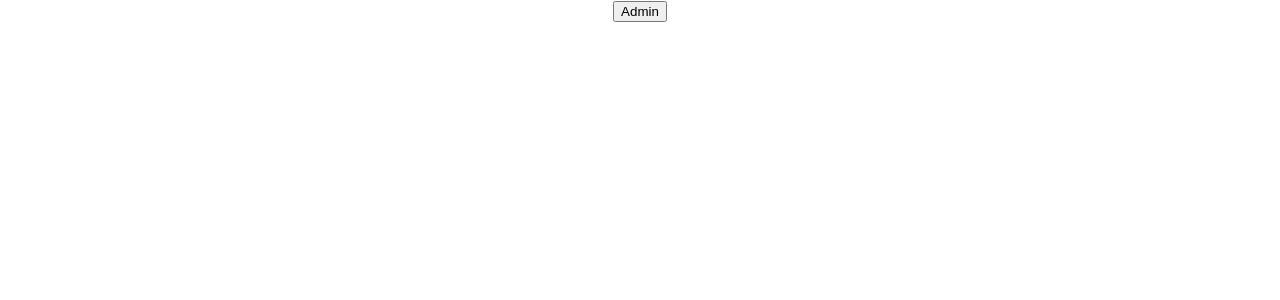
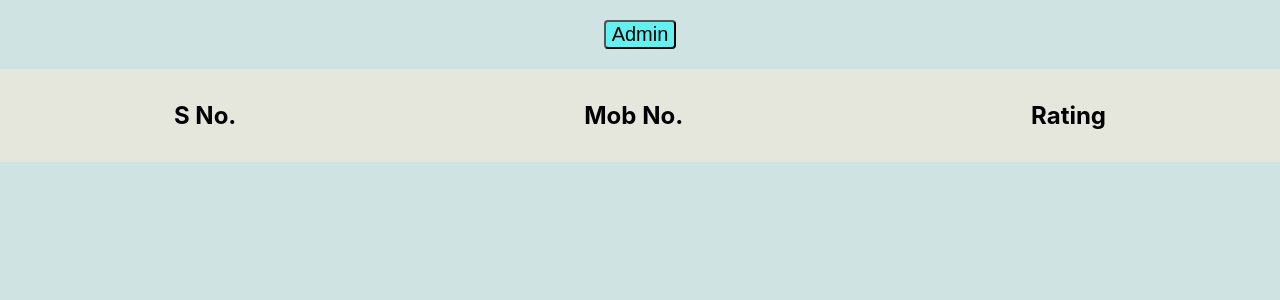
Before and after one commit to Angad-Godara/Zorg-Health, a React (Create React App) app: page /admin in a window 1280 px wide. Shown: the top 300 px of the page. Built offline with nearby package versions, Linux system fonts and the light colour scheme; a web font is replaced by a local one.

Commit message:
admin temp designed

```diff
--- a/src/Admin.css
+++ b/src/Admin.css
@@ -0,0 +1,23 @@
+.admin{
+    background-color: rgb(207, 227, 227);
+    height: 100vh;
+}
+
+.header{
+    display: flex;
+    justify-content: space-around;
+    letter-spacing: 0;
+    font-size:1.5em;
+    background-color: rgba(250, 235, 215, 0.534);
+}
+
+.button__admin{
+    margin: 20px;
+    border-radius: 4px;
+    font-size: 20px;
+    background-color: rgba(0, 255, 255, 0.527);
+}
+
+.button__admin:hover{
+    background-color: antiquewhite;
+}
--- a/src/Admin.js
+++ b/src/Admin.js
@@ -4,9 +4,14 @@ import Card from './Card'
 
 function Admin({users, data}) {
   return (
-    <div>
-        <button onClick={users}>Admin</button>
+    <div className='admin'>
+        <button className='button__admin' onClick={users}>Admin</button>
         <div>
+          <div className='header'>
+            <h4>S No.</h4>
+            <h4>Mob No.</h4>
+            <h4>Rating</h4>
+          </div>
         {data.map((item,i) => {
             return <Card id={item.id} rating={item.rating} mob_no={item.mob_no} key={i}/>
         })}
--- a/src/Card.css
+++ b/src/Card.css
@@ -1,9 +1,6 @@
 .Card{
     display: flex;
     align-items: center;
-    justify-content: center;
+    justify-content: space-around;
+    background-color: rgba(128, 128, 128, 0.358);
 }
-
-p{
-    margin: 10px;
-}
--- a/src/feedback.css
+++ b/src/feedback.css
@@ -14,7 +14,7 @@
     justify-content: center;
 }
 
-.button{
+.buttn{
     background-color: inherit;
     border: #ffffff;
     max-height: fit-content;
@@ -32,7 +32,7 @@
     max-width: fit-content;
 }
 
-.button:hover{
+.buttn:hover{
     box-shadow: 0 16px 24px 0 rgba(0,0,0,0.2);
 }
 
--- a/src/feedback.js
+++ b/src/feedback.js
@@ -6,26 +6,26 @@ function feedback({onEventChange}) {
   return (
     <div className='feedback'>
       <Link to='/contact'>
-      <button type='submit' className='button' onClick={ () => onEventChange(1)}>
+      <button type='submit' className='buttn' onClick={ () => onEventChange(1)}>
         <img className='img1' src='https://www.surveystance.com/wp-content/uploads/2020/08/1.png' alt='very bad'></img>
         <h2><strong>1</strong></h2>
         </button>
         </Link>
 
         <Link to='/contact'>
-        <button className='button' onClick={() => onEventChange(2)}>
+        <button className='buttn' onClick={() => onEventChange(2)}>
         <img className='img1' src='https://www.surveystance.com/wp-content/uploads/2020/08/2.png' alt='very bad'></img>
         <h2><strong>2</strong></h2>
         </button>
         </Link>
         <Link to='/contact'>
-        <button className='button' onClick={() => onEventChange(3)}>
+        <button className='buttn' onClick={() => onEventChange(3)}>
         <img className='img1' src='https://www.surveystance.com/wp-content/uploads/2020/08/3.png' alt='very bad'></img>
         <h2><strong>3</strong></h2>
         </button>
         </Link>
         <Link to='/contact'>
-        <button className='button' onClick={() => onEventChange(4)}>
+        <button className='buttn' onClick={() => onEventChange(4)}>
         <img className='img1' src='https://www.surveystance.com/wp-content/uploads/2020/08/4.png' alt='very bad'></img>
         <h2><strong>4</strong></h2>
         </button>
```
